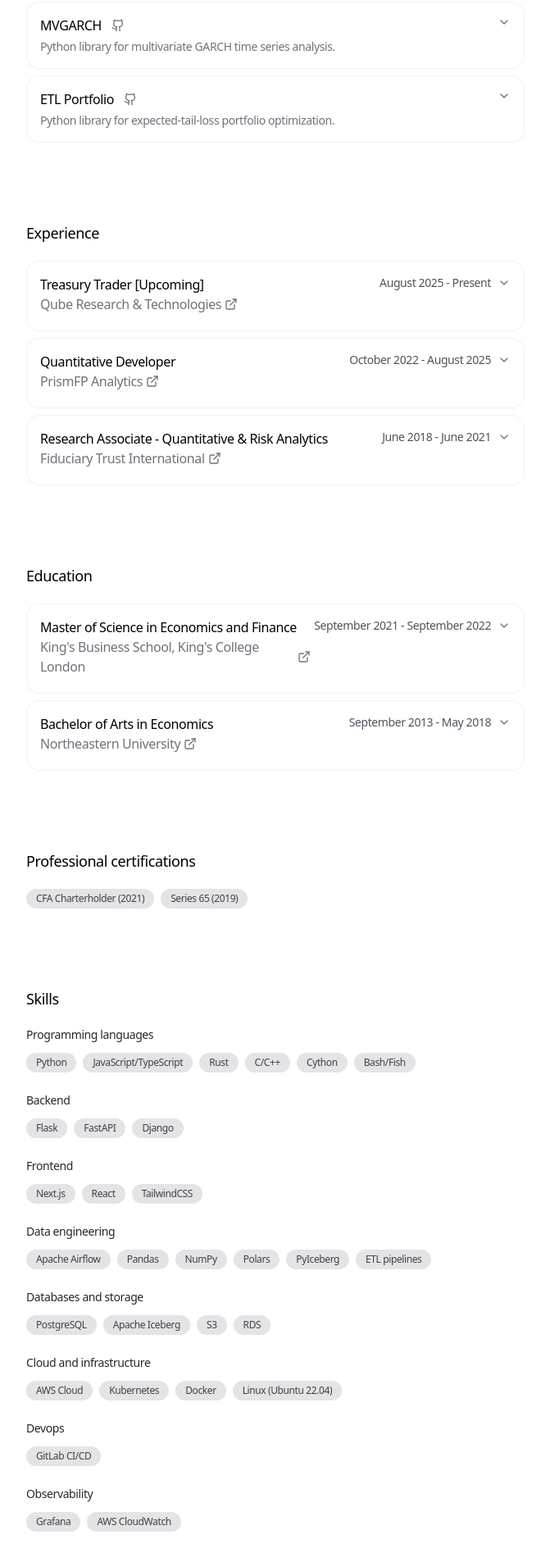
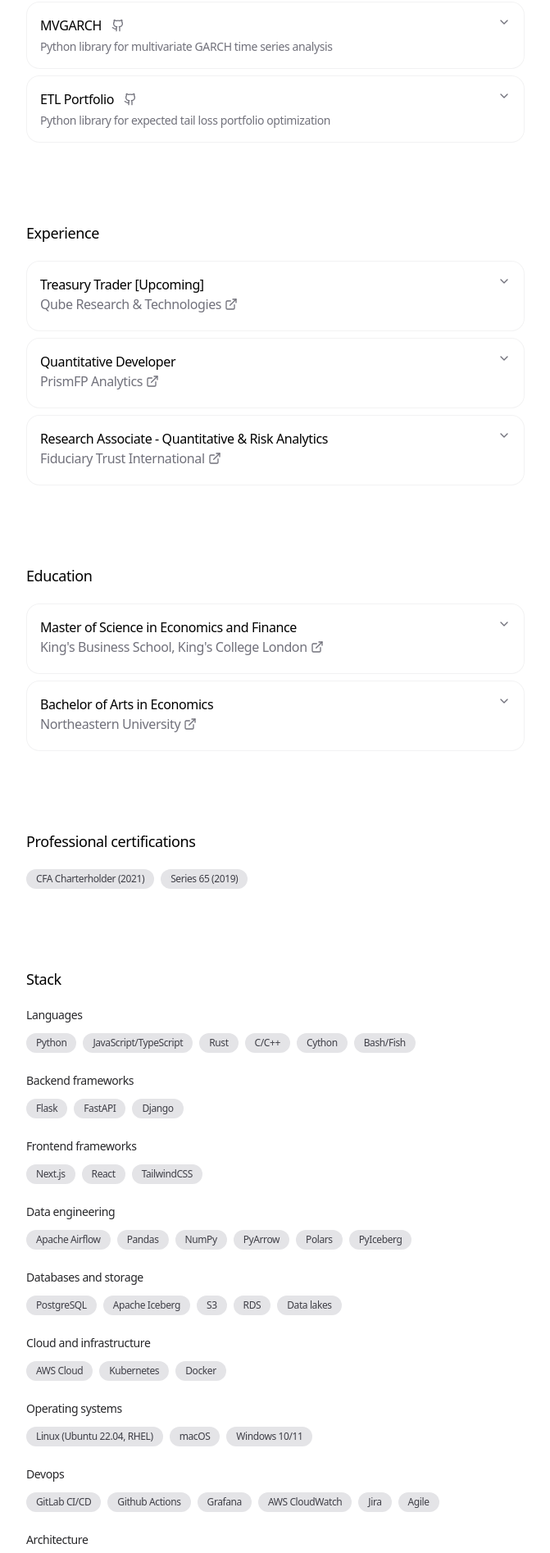
Before and after one commit to jack-tobin/portfolio, a Next.js app: page / in a window 1280 px wide. Shown: the part 560-2454 px from the top of the page at 82% size, without its empty margins (304-975 px from the left). Built offline with nearby package versions, Linux system fonts and the light colour scheme.

Commit message:
Various cleanup + fixing spacing on mobile

```diff
--- a/app/data.ts
+++ b/app/data.ts
@@ -17,7 +17,7 @@
 export const PROJECTS: Project[] = [
   {
     name: 'Yield Curves',
-    description: 'Visual analytics of sovereign bond curves.',
+    description: 'Visual analytics of sovereign bond curves',
     link: 'https://yield-curves-app.onrender.com',
     id: 'yield_curves',
     github: 'https://github.com/jack-tobin/yield-curves',
@@ -25,7 +25,7 @@
   },
   {
     name: 'MVGARCH',
-    description: 'Python library for multivariate GARCH time series analysis.',
+    description: 'Python library for multivariate GARCH time series analysis',
     link: null,
     github: 'https://github.com/jack-tobin/mvgarch',
     stack: ['Python'],
@@ -33,8 +33,7 @@
   },
   {
     name: 'ETL Portfolio',
-    description:
-      'Python library for expected-tail-loss portfolio optimization.',
+    description: 'Python library for expected tail loss portfolio optimization',
     link: null,
     github: 'https://github.com/jack-tobin/etlportfolio',
     stack: ['Python'],
@@ -66,16 +65,15 @@
 ]
 
 enum SkillCategory {
-  PROGRAMMING = 'Programming languages',
-  BACKEND = 'Backend',
-  FRONTEND = 'Frontend',
+  PROGRAMMING = 'Languages',
+  BACKEND = 'Backend frameworks',
+  FRONTEND = 'Frontend frameworks',
   DATA_ENGINEERING = 'Data engineering',
   DATABASES = 'Databases and storage',
   CLOUD = 'Cloud and infrastructure',
   DEVOPS = 'Devops',
-  MONITORING = 'Observability',
-  PROJECT_MANAGEMENT = 'Project management',
   ARCHITECTURE = 'Architecture',
+  OS = 'Operating systems',
 }
 
 type Skill = {
@@ -152,15 +150,15 @@
     category: SkillCategory.DATA_ENGINEERING,
   },
   {
+    name: 'PyArrow',
+    category: SkillCategory.DATA_ENGINEERING,
+  },
+  {
     name: 'Polars',
     category: SkillCategory.DATA_ENGINEERING,
   },
   {
     name: 'PyIceberg',
-    category: SkillCategory.DATA_ENGINEERING,
-  },
-  {
-    name: 'ETL pipelines',
     category: SkillCategory.DATA_ENGINEERING,
   },
 
@@ -181,6 +179,10 @@
     name: 'RDS',
     category: SkillCategory.DATABASES,
   },
+  {
+    name: 'Data lakes',
+    category: SkillCategory.DATABASES,
+  },
 
   // Cloud & Infrastructure
   {
@@ -195,9 +197,19 @@
     name: 'Docker',
     category: SkillCategory.CLOUD,
   },
+
+  // OS
   {
-    name: 'Linux (Ubuntu 22.04)',
-    category: SkillCategory.CLOUD,
+    name: 'Linux (Ubuntu 22.04, RHEL)',
+    category: SkillCategory.OS,
+  },
+  {
+    name: 'macOS',
+    category: SkillCategory.OS,
+  },
+  {
+    name: 'Windows 10/11',
+    category: SkillCategory.OS,
   },
 
   // DevOps & CI/CD
@@ -205,25 +217,25 @@
     name: 'GitLab CI/CD',
     category: SkillCategory.DEVOPS,
   },
-
-  // Monitoring & Observability
+  {
+    name: 'Github Actions',
+    category: SkillCategory.DEVOPS,
+  },
   {
     name: 'Grafana',
-    category: SkillCategory.MONITORING,
+    category: SkillCategory.DEVOPS,
   },
   {
     name: 'AWS CloudWatch',
-    category: SkillCategory.MONITORING,
+    category: SkillCategory.DEVOPS,
   },
-
-  // Project Management & Collaboration
   {
     name: 'Jira',
-    category: SkillCategory.PROJECT_MANAGEMENT,
+    category: SkillCategory.DEVOPS,
   },
   {
     name: 'Agile',
-    category: SkillCategory.PROJECT_MANAGEMENT,
+    category: SkillCategory.DEVOPS,
   },
 
   // Architecture & Design
@@ -233,10 +245,6 @@
   },
   {
     name: 'Microservices',
-    category: SkillCategory.ARCHITECTURE,
-  },
-  {
-    name: 'Data lakes',
     category: SkillCategory.ARCHITECTURE,
   },
 ]
@@ -251,7 +259,7 @@
     link: 'https://www.qube-rt.com/',
     id: 'qrt',
     description:
-      "QRT is a global quantitative asset management firm. In this role I will be developing and implementing technology to support the fund's cash and collateral management effort.",
+      "QRT is a global quantitative asset management firm. In this role I will be developing and implementing technology to support the fund's cash and collateral management effort",
     stack: ['Python'],
   },
   {
@@ -263,7 +271,7 @@
     link: 'https://www.prismfp.com/',
     id: 'prism',
     description:
-      'PrismFP is a global financial derivatives brokerage focusing on short-term interest rate and fixed income futures and options. PrismFP Analytics is the analytics engine behind that brokerage. In my role I researched and deployed quantitative financial models, built ETL data pipelines in Airflow, and maintained pricing libraries for exchange and OTC derivatives, all in a highly scalable cloud and microservice based infrastructure.',
+      'PrismFP is a global financial derivatives brokerage focusing on short-term interest rate and fixed income futures and options. PrismFP Analytics is the analytics engine behind that brokerage. In my role I researched and deployed quantitative financial models, built ETL data pipelines in Airflow, and maintained pricing libraries for exchange and OTC derivatives, all in a highly scalable cloud and microservice based infrastructure',
     stack: [
       'Python',
       'AWS Cloud',
@@ -283,7 +291,7 @@
     link: 'https://www.fiduciarytrust.com/',
     id: 'fti',
     description:
-      "Fiduciary Trust is a global 'outsourced-CIO' investment advisor. In this role I supported the firm's Research and Portfolio management teams by building and automating investment analysis tools in Excel/VBA, scaling simulation and portfolio optimization tools in R/Shiny, and researching capital market expectations and building model portfolios as part of the annual asset allocation refresh.",
+      "Fiduciary Trust is a global ultra-high net worth investment advisor. In this role I supported the firm's Research and Portfolio management teams by building and automating investment analysis tools in Excel/VBA, scaling simulation and portfolio optimization tools in R/Shiny, and researching capital market expectations and building model portfolios as part of the annual asset allocation refresh",
     stack: ['Python', 'R/Shiny', 'Excel/VBA', 'Windows Server'],
   },
 ]
--- a/app/page.tsx
+++ b/app/page.tsx
@@ -164,7 +164,7 @@
         variants={VARIANTS_SECTION}
         transition={TRANSITION_SECTION}
       >
-        <h3 className="mb-5 text-lg font-medium">Skills</h3>
+        <h3 className="mb-5 text-lg font-medium">Stack</h3>
         <div className="space-y-6">
           {Object.entries(
             SKILLS.reduce(
--- a/components/education.tsx
+++ b/components/education.tsx
@@ -61,9 +61,6 @@
             </div>
           </div>
           <div className="flex items-center gap-2">
-            <p className="text-sm text-zinc-600 dark:text-zinc-400">
-              {education.start} - {education.end}
-            </p>
             {isExpanded ? (
               <ChevronUpIcon className="h-4 w-4 text-zinc-500 dark:text-zinc-400" />
             ) : (
@@ -91,9 +88,16 @@
                       {education.grade}
                     </p>
                   </div>
-                </div>
 
-                <div className="space-y-3">
+                  <div>
+                    <h5 className="mb-2 text-sm font-medium text-zinc-700 dark:text-zinc-300">
+                      Dates
+                    </h5>
+                    <p className="text-sm leading-relaxed text-zinc-600 dark:text-zinc-400">
+                      {education.start} - {education.end}
+                    </p>
+                  </div>
+
                   <div>
                     <h5 className="mb-2 text-sm font-medium text-zinc-700 dark:text-zinc-300">
                       Location
--- a/components/work-experience.tsx
+++ b/components/work-experience.tsx
@@ -58,9 +58,6 @@
             </div>
           </div>
           <div className="flex items-center gap-2">
-            <p className="text-sm text-zinc-600 dark:text-zinc-400">
-              {job.start} - {job.end}
-            </p>
             {isExpanded ? (
               <ChevronUpIcon className="h-4 w-4 text-zinc-500 dark:text-zinc-400" />
             ) : (
@@ -80,6 +77,15 @@
             >
               <div className="mt-4 border-t border-zinc-200 pt-4 dark:border-zinc-700">
                 <div className="space-y-3">
+                  <div>
+                    <h5 className="mb-2 text-sm font-medium text-zinc-700 dark:text-zinc-300">
+                      Dates
+                    </h5>
+                    <p className="text-sm leading-relaxed text-zinc-600 dark:text-zinc-400">
+                      {job.start} - {job.end}
+                    </p>
+                  </div>
+
                   <div>
                     <h5 className="mb-2 text-sm font-medium text-zinc-700 dark:text-zinc-300">
                       Description
```
